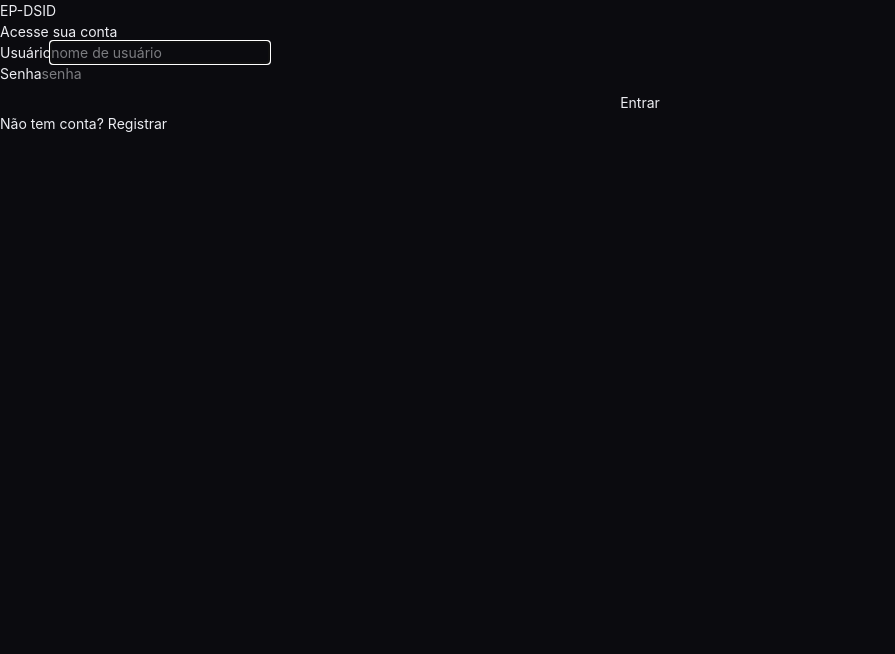
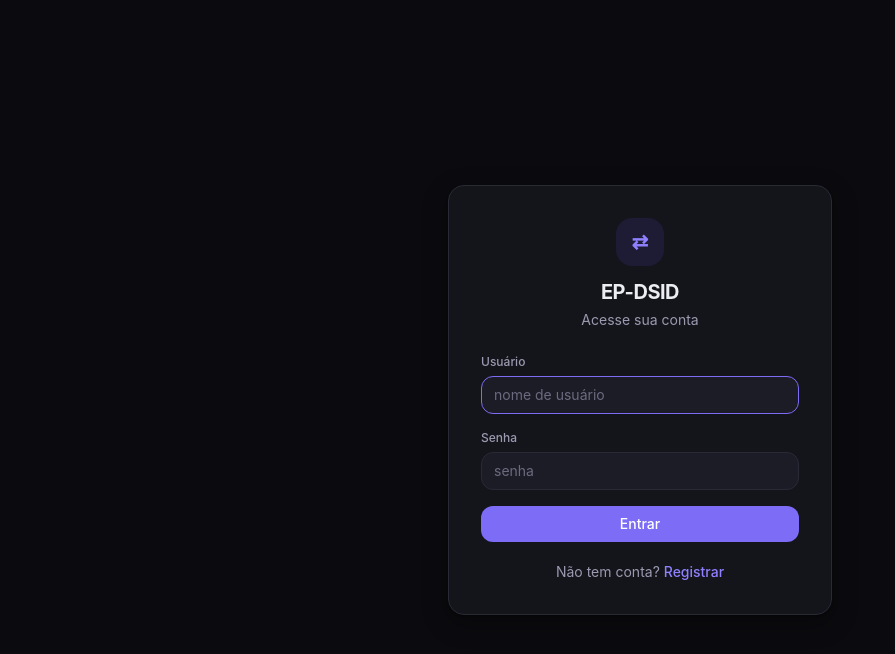
Before and after one commit to LuisHFr15/ep-dsid, a React (Vite) app in the folder client/: page /#/login in a window 1280 px wide. Shown: the top 654 px of the page, without its empty margins (0-895 px from the left). Built offline with nearby package versions, Linux system fonts and the light colour scheme.

Commit message:
feat(client): redesign auth and app shell

```diff
--- a/client/src/renderer/App.tsx
+++ b/client/src/renderer/App.tsx
@@ -1,6 +1,6 @@
 import { HashRouter, Routes, Route, Navigate } from 'react-router-dom'
 import { AuthProvider, useAuth } from './contexts/AuthContext'
-import { ToastProvider } from './components/ui'
+import { ToastProvider, Spinner } from './components/ui'
 import { Layout } from './components/Layout'
 import { LoginPage } from './pages/LoginPage'
 import { NetworksPage } from './pages/NetworksPage'
@@ -12,7 +12,17 @@ function PrivateRoute({ children }: { children: React.ReactNode }) {
 }
 
 function AppRoutes() {
-  const { session } = useAuth()
+  const { session, loading } = useAuth()
+
+  // Evita flicker de redirect enquanto a sessão é hidratada do main.
+  if (loading) {
+    return (
+      <div className="flex h-screen items-center justify-center">
+        <Spinner size={28} />
+      </div>
+    )
+  }
+
   return (
     <Routes>
       <Route
--- a/client/src/renderer/components/Layout.tsx
+++ b/client/src/renderer/components/Layout.tsx
@@ -1,37 +1,63 @@
 import { NavLink, useNavigate } from 'react-router-dom'
 import { useAuth } from '../contexts/AuthContext'
+import { Button } from './ui'
+
+const navItemClass = ({ isActive }: { isActive: boolean }) =>
+  `app-no-drag flex items-center gap-2 rounded-lg px-3 py-2 text-sm font-medium transition-colors ${
+    isActive
+      ? 'bg-[var(--color-accent-soft)] text-[var(--color-content)]'
+      : 'text-[var(--color-muted)] hover:bg-[var(--color-surface-2)] hover:text-[var(--color-content)]'
+  }`
 
 export function Layout({ children }: { children: React.ReactNode }) {
   const { session, logout } = useAuth()
   const navigate = useNavigate()
 
-  function handleLogout() {
-    logout()
+  async function handleLogout() {
+    await logout()
     navigate('/login')
   }
 
   return (
-    <div className="layout">
-      <aside className="sidebar">
-        <div className="sidebar-logo">EP-DSID</div>
-        <nav className="sidebar-nav">
-          <NavLink
-            to="/networks"
-            className={({ isActive }) => `nav-item${isActive ? ' active' : ''}`}
-          >
-            Redes
+    <div className="flex h-screen overflow-hidden bg-[var(--color-bg)]">
+      <aside className="app-drag flex w-56 flex-shrink-0 flex-col border-r border-[var(--color-border)] bg-[var(--color-surface)] px-3 pb-3 pt-10">
+        <div className="app-no-drag mb-6 flex items-center gap-2 px-2">
+          <span className="flex h-7 w-7 items-center justify-center rounded-lg bg-[var(--color-accent-soft)] text-sm font-bold text-[var(--color-accent-hover)]">
+            ⇄
+          </span>
+          <span className="font-semibold tracking-tight">EP-DSID</span>
+        </div>
+
+        <nav className="flex flex-col gap-1">
+          <NavLink to="/networks" className={navItemClass}>
+            <span>🗂</span> Redes
+          </NavLink>
+          <NavLink to="/transfers" className={navItemClass}>
+            <span>↕</span> Transferências
+          </NavLink>
+          <NavLink to="/workspace" className={navItemClass}>
+            <span>📁</span> Workspace
           </NavLink>
         </nav>
-        {session && (
-          <div className="sidebar-user">
-            <span className="username">{session.username}</span>
-            <button className="btn btn-ghost btn-sm" onClick={handleLogout}>
-              Sair
-            </button>
-          </div>
-        )}
+
+        <div className="mt-auto border-t border-[var(--color-border)] pt-3">
+          {session && (
+            <div className="app-no-drag flex items-center justify-between gap-2 px-1">
+              <span className="truncate text-sm text-[var(--color-muted)]" title={session.username}>
+                {session.username}
+              </span>
+              <Button variant="ghost" size="sm" onClick={handleLogout}>
+                Sair
+              </Button>
+            </div>
+          )}
+        </div>
       </aside>
-      <main className="main-content">{children}</main>
+
+      <main className="flex-1 overflow-y-auto">
+        <div className="app-drag h-8 w-full" />
+        <div className="app-no-drag mx-auto max-w-5xl px-8 pb-10">{children}</div>
+      </main>
     </div>
   )
 }
--- a/client/src/renderer/contexts/AuthContext.tsx
+++ b/client/src/renderer/contexts/AuthContext.tsx
@@ -32,6 +32,7 @@ export function AuthProvider({ children }: { children: React.ReactNode }) {
   async function login(username: string, password: string) {
     const s = await api.login(username, password)
     setSession(s)
+    api.startPresence().catch(() => {}) // entra online após autenticar
   }
 
   async function register(username: string, password: string) {
@@ -40,6 +41,7 @@ export function AuthProvider({ children }: { children: React.ReactNode }) {
   }
 
   async function logout() {
+    await api.stopPresence().catch(() => {})
     await api.logout()
     setSession(null)
   }
--- a/client/src/renderer/pages/LoginPage.tsx
+++ b/client/src/renderer/pages/LoginPage.tsx
@@ -1,6 +1,7 @@
 import { useState, FormEvent } from 'react'
 import { useNavigate } from 'react-router-dom'
 import { useAuth } from '../contexts/AuthContext'
+import { Button, Input } from '../components/ui'
 
 export function LoginPage() {
   const { login, register } = useAuth()
@@ -30,59 +31,53 @@ export function LoginPage() {
   }
 
   return (
-    <div className="auth-page">
-      <div className="auth-card">
-        <h1>EP-DSID</h1>
-        <p className="subtitle">
+    <div className="app-drag flex h-screen items-center justify-center bg-[var(--color-bg)]">
+      <div className="app-no-drag w-full max-w-sm rounded-xl border border-[var(--color-border)] bg-[var(--color-surface)] p-8 shadow-[var(--shadow-panel)]">
+        <div className="mb-6 text-center">
+          <div className="mx-auto mb-3 flex h-12 w-12 items-center justify-center rounded-xl bg-[var(--color-accent-soft)] text-xl font-bold text-[var(--color-accent-hover)]">
+            ⇄
+          </div>
+          <h1 className="text-xl font-bold tracking-tight">EP-DSID</h1>
+          <p className="mt-1 text-sm text-[var(--color-muted)]">
             {mode === 'login' ? 'Acesse sua conta' : 'Crie uma conta nova'}
           </p>
-        <form onSubmit={handleSubmit}>
-          <div className="form-group">
-            <label>Usuário</label>
-            <input
+        </div>
+
+        <form onSubmit={handleSubmit} className="flex flex-col gap-4">
+          <Input
+            label="Usuário"
             value={username}
             onChange={e => setUsername(e.target.value)}
             placeholder="nome de usuário"
             autoFocus
             required
           />
-          </div>
-          <div className="form-group">
-            <label>Senha</label>
-            <input
+          <Input
+            label="Senha"
             type="password"
             value={password}
             onChange={e => setPassword(e.target.value)}
             placeholder="senha"
             required
           />
-          </div>
-          {error && <p className="error-msg">{error}</p>}
+          {error && (
+            <p className="rounded-lg border border-[var(--color-danger)]/30 bg-[var(--color-danger)]/10 px-3 py-2 text-sm text-[var(--color-danger)]">
+              {error}
+            </p>
+          )}
+          <Button type="submit" loading={loading} className="w-full">
+            {mode === 'login' ? 'Entrar' : 'Registrar'}
+          </Button>
+        </form>
+
+        <p className="mt-5 text-center text-sm text-[var(--color-muted)]">
+          {mode === 'login' ? 'Não tem conta? ' : 'Já tem conta? '}
           <button
-            type="submit"
-            className="btn btn-primary"
-            style={{ width: '100%', marginTop: 8 }}
-            disabled={loading}
+            className="app-no-drag font-medium text-[var(--color-accent-hover)] hover:underline"
+            onClick={() => { setMode(mode === 'login' ? 'register' : 'login'); setError('') }}
           >
-            {loading ? <span className="spinner" /> : mode === 'login' ? 'Entrar' : 'Registrar'}
+            {mode === 'login' ? 'Registrar' : 'Entrar'}
           </button>
-        </form>
-        <p className="auth-switch">
-          {mode === 'login' ? (
-            <>
-              Não tem conta?{' '}
-              <a href="#" onClick={e => { e.preventDefault(); setMode('register'); setError('') }}>
-                Registrar
-              </a>
-            </>
-          ) : (
-            <>
-              Já tem conta?{' '}
-              <a href="#" onClick={e => { e.preventDefault(); setMode('login'); setError('') }}>
-                Entrar
-              </a>
-            </>
-          )}
         </p>
       </div>
     </div>
```
Lines whose indentation alone changed are shown as unchanged.
